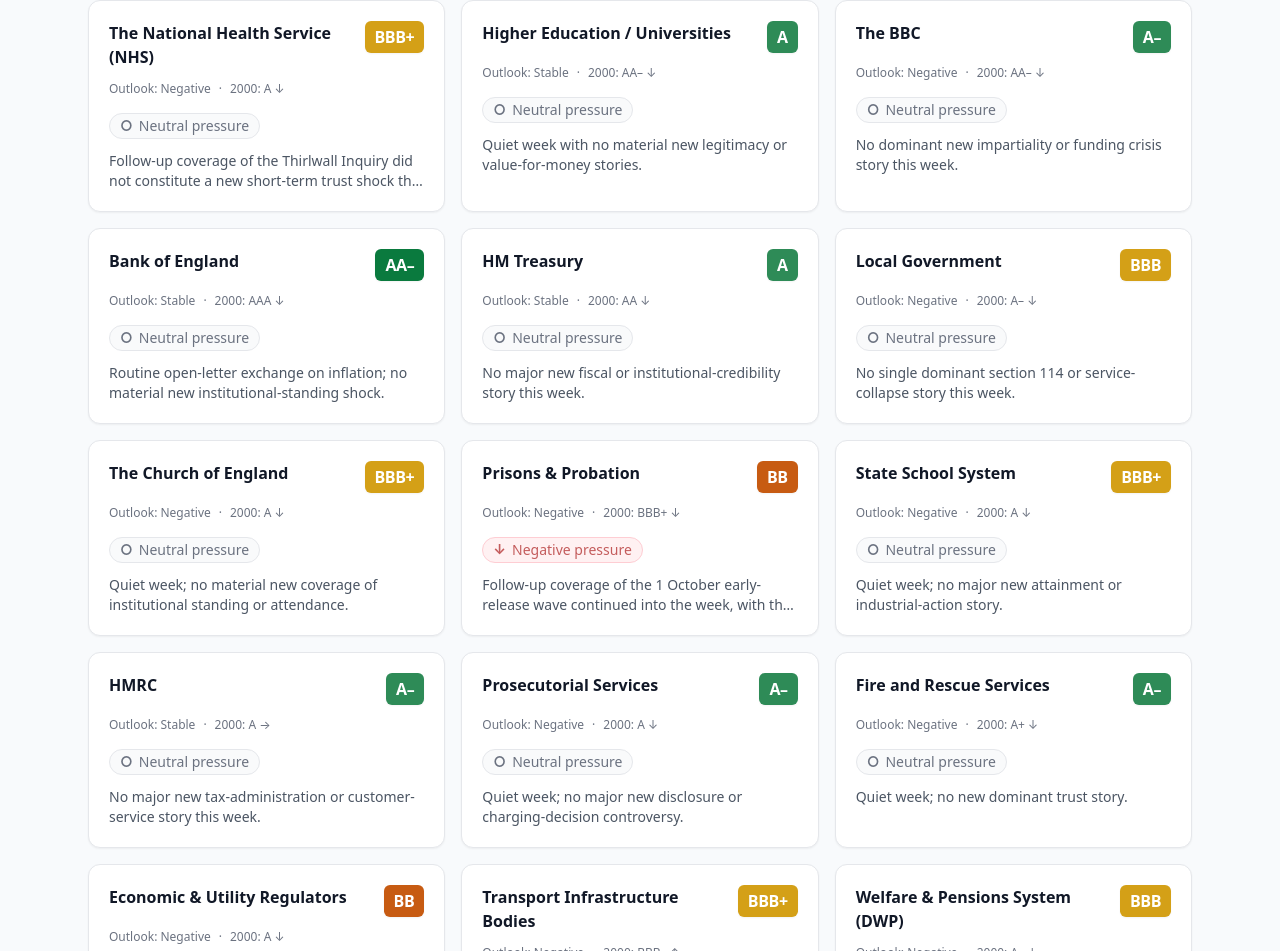
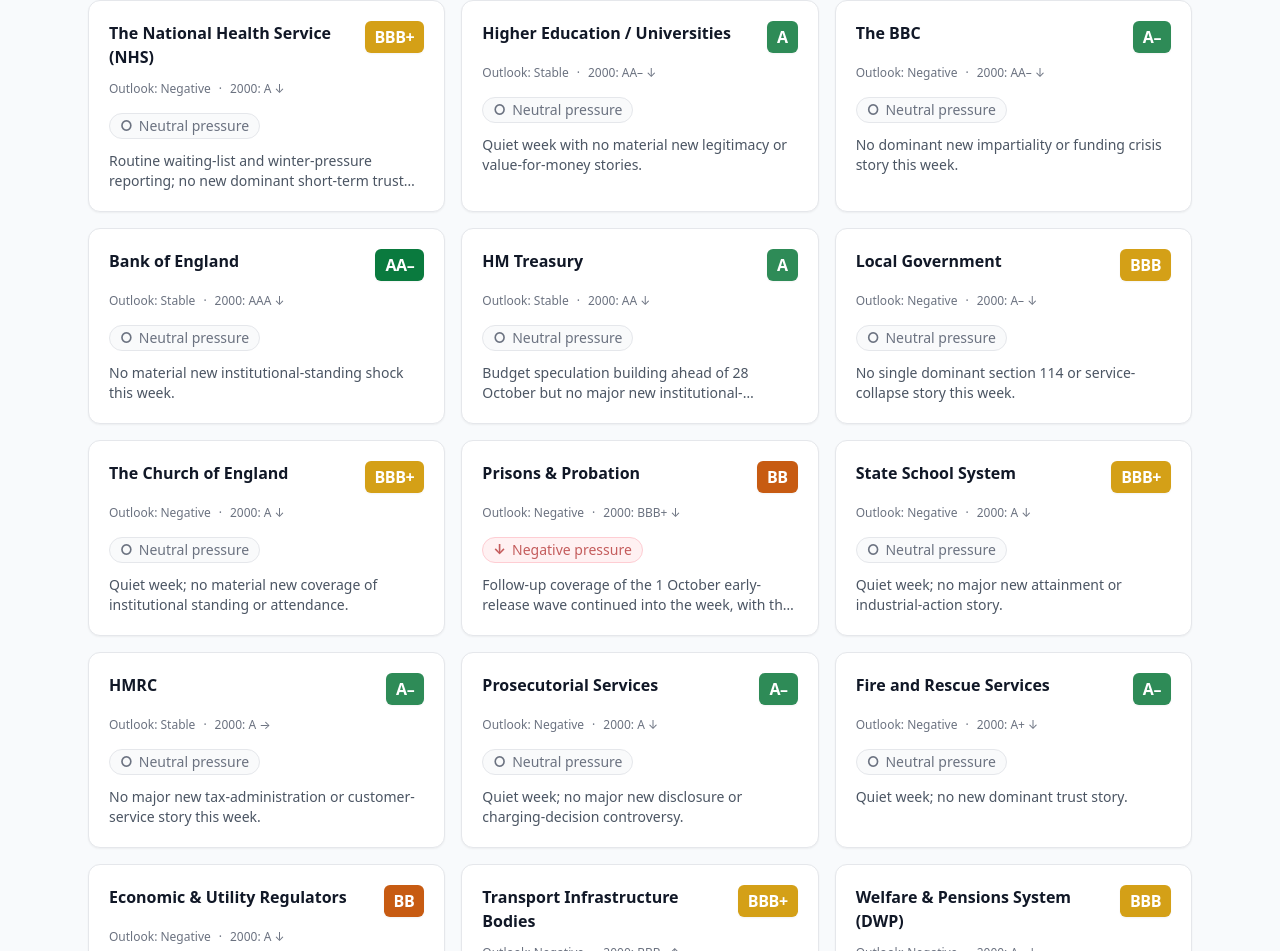
Before and after one commit to stumpyuk1/gir-institutional-ratings, a Next.js app: page / in a window 1280 px wide. Shown: the part 1375-2326 px from the top of the page. Built offline with nearby package versions, Linux system fonts and the light colour scheme.

Commit message:
Update weekly signals for 4–10 Oct 2026 for part2 institutions (all Neutral)

```diff
--- a/data/institutions-part2.ts
+++ b/data/institutions-part2.ts
@@ -12,8 +12,8 @@
     baseline2000: "A",
     trajectory: "Deteriorating",
     weeklySignal: "Neutral",
-    signalWeek: "27 Sep – 3 Oct 2026",
-    signalDriver: "Follow-up coverage of the Thirlwall Inquiry did not constitute a new short-term trust shock this week.",
+    signalWeek: "4 – 10 Oct 2026",
+    signalDriver: "Routine waiting-list and winter-pressure reporting; no new dominant short-term trust shock.",
     summary: "The NHS retains strong symbolic attachment as a national institution, but satisfaction with access and waiting times has been low for years. Financial and workforce pressures remain intense.",
     trajectoryNotes: [
       "Public attachment to founding principles remains high.",
@@ -47,7 +47,7 @@
     baseline2000: "AA–",
     trajectory: "Deteriorating",
     weeklySignal: "Neutral",
-    signalWeek: "27 Sep – 3 Oct 2026",
+    signalWeek: "4 – 10 Oct 2026",
     signalDriver: "Quiet week with no material new legitimacy or value-for-money stories.",
     summary: "UK universities retain strong global research standing and soft-power value. Domestic legitimacy is under pressure from student debt, industrial action and perceived value-for-money questions.",
     trajectoryNotes: [
@@ -82,7 +82,7 @@
     baseline2000: "AA–",
     trajectory: "Deteriorating",
     weeklySignal: "Neutral",
-    signalWeek: "27 Sep – 3 Oct 2026",
+    signalWeek: "4 – 10 Oct 2026",
     signalDriver: "No dominant new impartiality or funding crisis story this week.",
     summary: "The BBC remains a major soft-power and cultural institution with high reach. Trust in its impartiality has declined and the licence-fee settlement remains politically contested.",
     trajectoryNotes: [
@@ -117,8 +117,8 @@
     baseline2000: "AAA",
     trajectory: "Deteriorating",
     weeklySignal: "Neutral",
-    signalWeek: "27 Sep – 3 Oct 2026",
-    signalDriver: "Routine open-letter exchange on inflation; no material new institutional-standing shock.",
+    signalWeek: "4 – 10 Oct 2026",
+    signalDriver: "No material new institutional-standing shock this week.",
     summary: "Operational independence and technical credibility remain high. The inflation episode of 2021–23 and subsequent policy response dented the near-perfect pre-crisis reputation, but the institution retains strong comparative standing.",
     trajectoryNotes: [
       "Independence framework introduced in 1997 remains the cornerstone.",
@@ -152,8 +152,8 @@
     baseline2000: "AA",
     trajectory: "Deteriorating",
     weeklySignal: "Neutral",
-    signalWeek: "27 Sep – 3 Oct 2026",
-    signalDriver: "No major new fiscal or institutional-credibility story this week.",
+    signalWeek: "4 – 10 Oct 2026",
+    signalDriver: "Budget speculation building ahead of 28 October but no major new institutional-credibility story this week.",
     summary: "Treasury retains core fiscal and economic coordination functions. Credibility has been tested by successive fiscal events and the 2022 mini-budget episode; medium-term fiscal framework remains a work in progress.",
     trajectoryNotes: [
       "Fiscal rules and OBR framework provide institutional anchors.",
@@ -187,7 +187,7 @@
     baseline2000: "A–",
     trajectory: "Deteriorating",
     weeklySignal: "Neutral",
-    signalWeek: "27 Sep – 3 Oct 2026",
+    signalWeek: "4 – 10 Oct 2026",
     signalDriver: "No single dominant section 114 or service-collapse story this week.",
     summary: "Local government delivers a wide range of essential services under sustained funding pressure. Multiple section 114 notices and service reductions have become more frequent; the overall system is under clear strain.",
     trajectoryNotes: [
```
